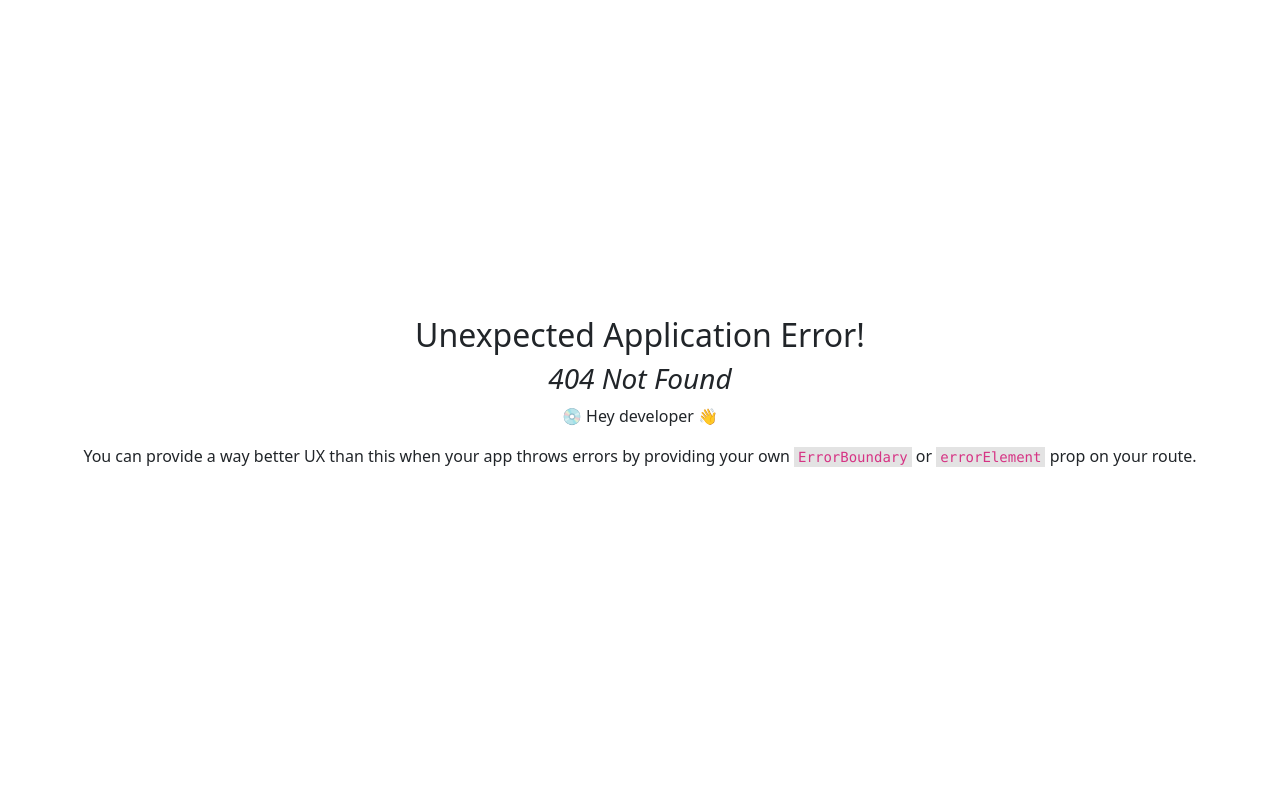
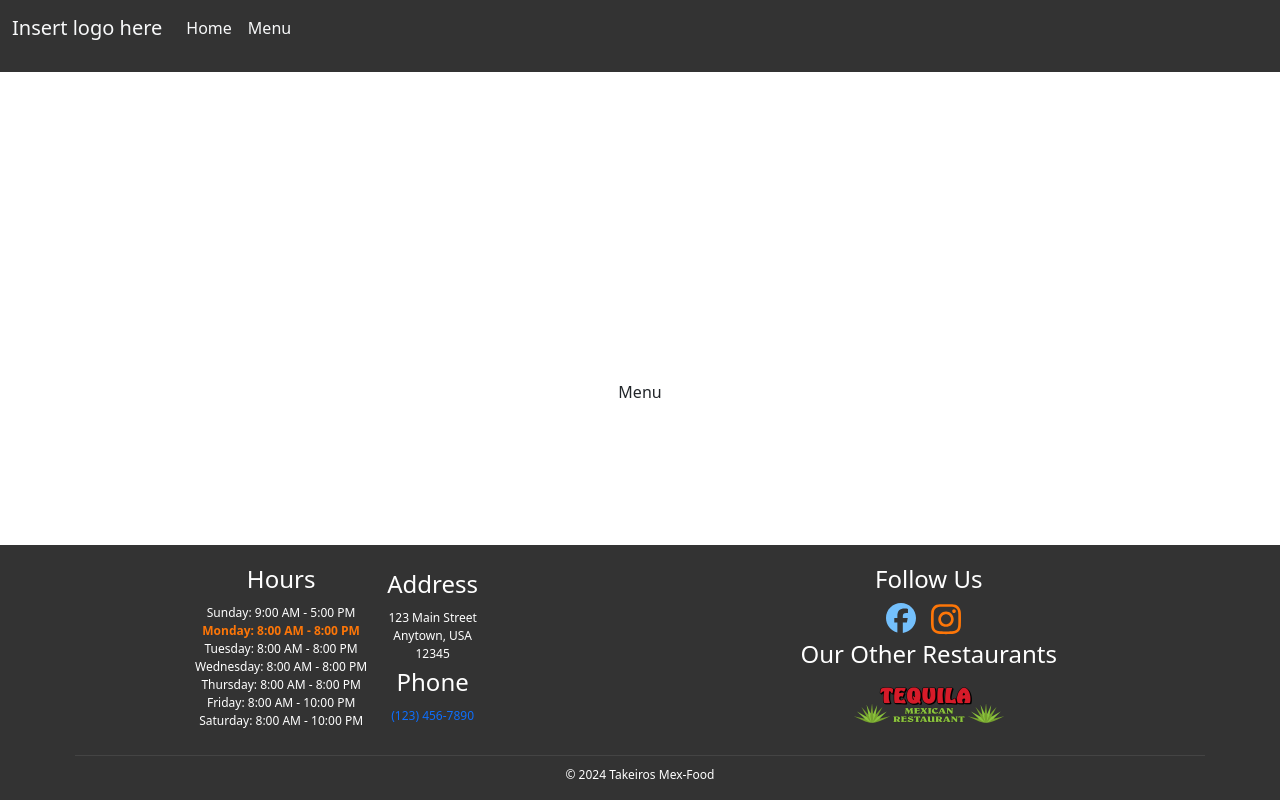
Before and after one commit to lizarose/Takeiros, a React (Vite) app in the folder Takeiros-React/: page /Menu in a window 1280 px wide. Before the commit this address had no page. Built offline with nearby package versions, Linux system fonts and the light colour scheme.

Commit message:
starting on NavBar

```diff
--- /dev/null
+++ b/Takeiros-React/src/Components/Menu/Menu.jsx
@@ -0,0 +1,6 @@
+const Menu = () => {
+    return (
+        <p>Menu</p>
+    );
+}
+export default Menu;
--- /dev/null
+++ b/Takeiros-React/src/Components/NavBar/Navigation.css
@@ -0,0 +1,3 @@
+.NavBar{
+    background-color: #333;
+}
--- a/Takeiros-React/src/Components/NavBar/Navigation.jsx
+++ b/Takeiros-React/src/Components/NavBar/Navigation.jsx
@@ -1,12 +1,19 @@
 import { Navbar, NavbarBrand, Nav, NavItem } from 'reactstrap'
 import { Link, useNavigate } from 'react-router-dom'
+import './Navigation.css'
 
 const Navigation = () => {
     return (
-        <Navbar color="primary" light expand="md" className="fixed-top" id="navbar-margin">
+        <Navbar light expand="md" className="fixed-top NavBar" id="navbar-margin">
             <Nav className="me-auto" navbar>
+                <NavbarBrand href="/" className="text-light">
+                    <p>Insert logo here</p>
+                </NavbarBrand>
                 <NavItem>
-                    <Link to='/' className="nav-link white-text">Home</Link>
+                    <Link to='/' className="nav-link text-light">Home</Link>
+                </NavItem>
+                <NavItem>
+                    <Link to='/Menu' className="nav-link text-light">Menu</Link>
                 </NavItem>
 
             </Nav>
```
Also changed, not shown: Takeiros-React/src/Routes.jsx (+6 -1 lines).
